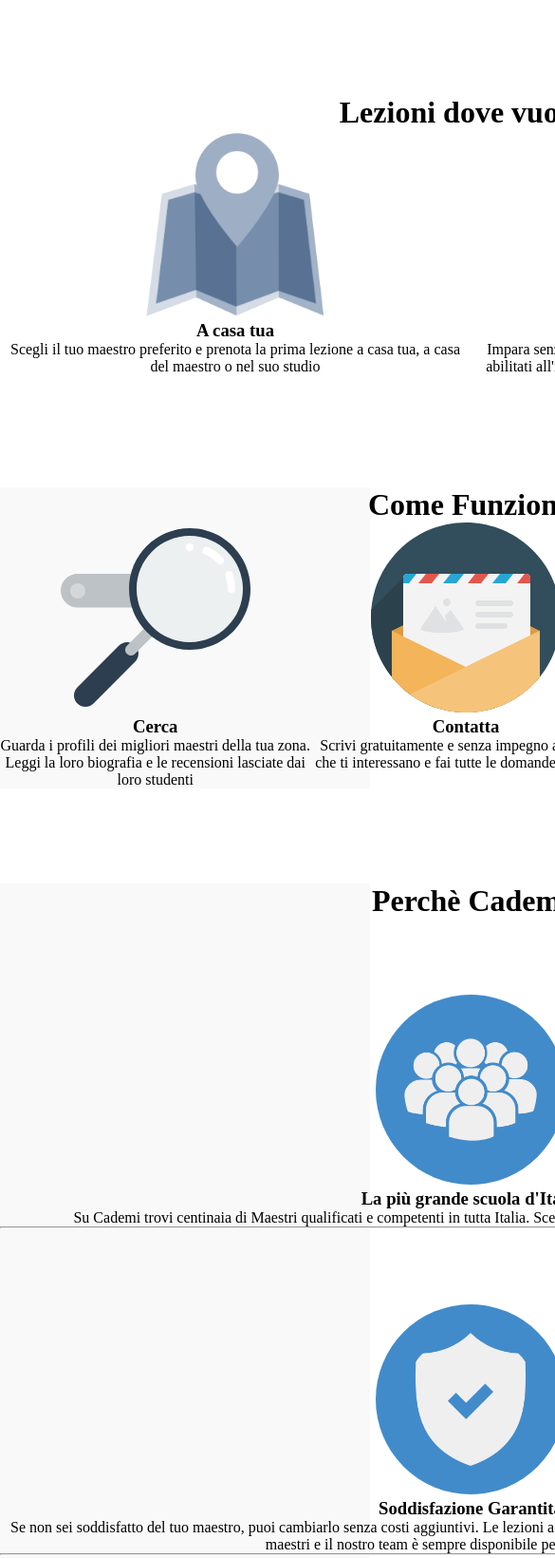
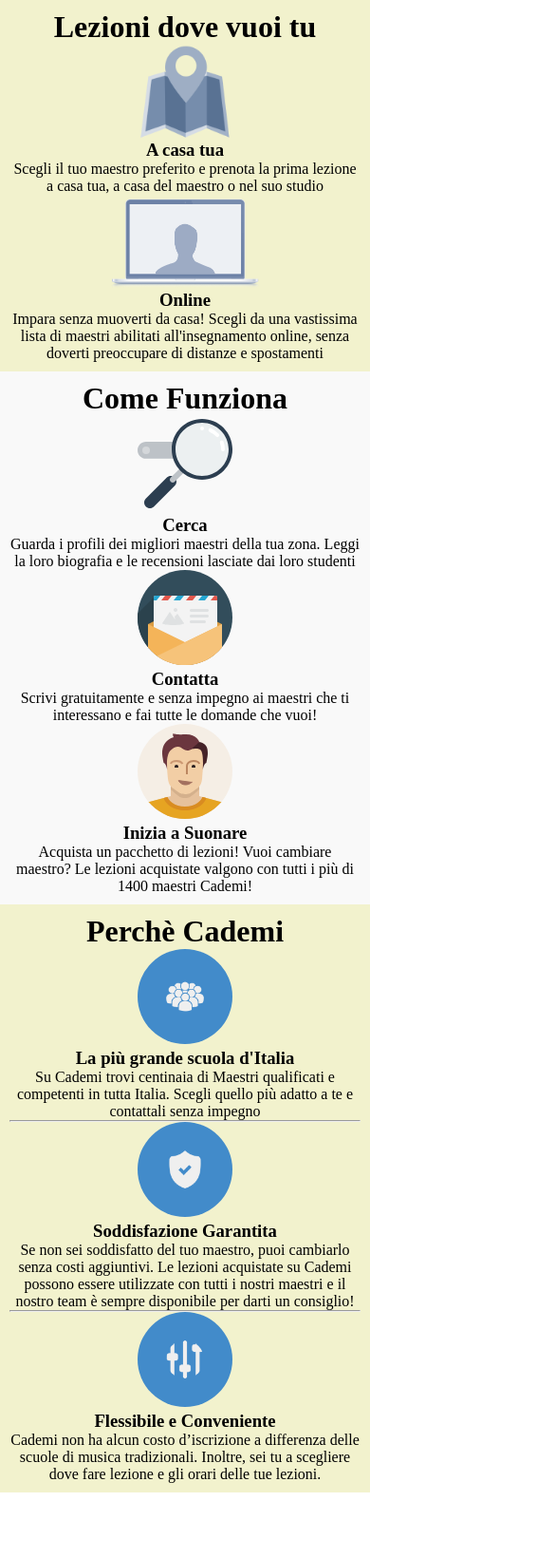
Before and after one commit to leopoldonanti/html-css-resp-wannabe-12bool, a plain HTML site: page index.html in a window 390 px wide. Shown: the top 1640 px of the page at 95% size, 585 px wide, since content can reach past the window. After the commit the page ends 1571 px from the top, so only its background shows below. Drawn offline with Linux system fonts and the light colour scheme.

Commit message:
PSEUDO fine ESERCIZIO

```diff
--- a/index.html
+++ b/index.html
@@ -11,12 +11,12 @@
     <div id="lezioni" class="container">
       <div class="row">
         <h1>Lezioni dove vuoi tu</h1>
-        <div class="left">
+        <div class="col-xs-12 col-md-6 col-lg-6">
           <img src="img/icon/maps.png" alt="">
           <h3>A casa tua</h3>
           Scegli il tuo maestro preferito e prenota la prima lezione a casa tua, a casa del maestro o nel suo studio
         </div>
-        <div class="right">
+        <div class="col-xs-12 col-md-6 col-lg-6">
           <img src="img/icon/screen.png" alt="">
           <h3>Online</h3>
           Impara senza muoverti da casa! Scegli da una vastissima lista di maestri abilitati all'insegnamento online, senza doverti preoccupare di distanze e spostamenti
@@ -27,17 +27,17 @@
     <div id="steps" class="container grey">
       <div class="row">
         <h1>Come Funziona</h1>
-        <div class="left">
+        <div class="col-xs-12 col-md-6 col-lg-4">
           <img src="img/search.svg" alt="">
           <h3>Cerca</h3>
           Guarda i profili dei migliori maestri della tua zona. Leggi la loro biografia e le recensioni lasciate dai loro studenti
         </div>
-        <div class="central">
+        <div class="col-xs-12 col-md-6 col-lg-4">
           <img src="img/letter.svg" alt="">
           <h3>Contatta</h3>
           Scrivi gratuitamente e senza impegno ai maestri che ti interessano e fai tutte le domande che vuoi!
         </div>
-        <div class="right">
+        <div class="col-xs-12 col-md-6 col-lg-4">
           <img src="img/male.svg" alt="">
           <h3>Inizia a Suonare</h3>
           Acquista un pacchetto di lezioni! Vuoi cambiare maestro? Le lezioni acquistate valgono con tutti i più di 1400 maestri Cademi!
@@ -48,19 +48,19 @@
     <div id="why" class="container grey">
       <div class="row">
         <h1>Perchè Cademi</h1>
-        <div class="first">
+        <div class="col-xs-12 col-md-12 col-lg-12">
           <img src="img/icon/profile.png" alt="">
           <h3>La più grande scuola d'Italia</h3>
           Su Cademi trovi centinaia di Maestri qualificati e competenti in tutta Italia. Scegli quello più adatto a te e contattali senza impegno
           <hr>
         </div>
-        <div class="second">
+        <div class="col-xs-12 col-md-12 col-lg-12">
           <img src="img/icon/secure.png" alt="">
           <h3>Soddisfazione Garantita</h3>
           Se non sei soddisfatto del tuo maestro, puoi cambiarlo senza costi aggiuntivi. Le lezioni acquistate su Cademi possono essere utilizzate con tutti i nostri maestri e il nostro team è sempre disponibile per darti un consiglio!
           <hr>
         </div>
-        <div class="third">
+        <div class="col-xs-12 col-md-12 col-lg-12">
           <img src="img/icon/flex.png" alt="">
           <h3>Flessibile e Conveniente</h3>
           Cademi non ha alcun costo d’iscrizione a differenza delle scuole di musica tradizionali. Inoltre, sei tu a scegliere dove fare lezione e gli orari delle tue lezioni.
--- a/style.css
+++ b/style.css
@@ -1,5 +1,5 @@
 .row {
-  width: 992px;
+  width:100%;
   margin-left: auto;
   margin-right: auto;
   margin-top: 100px;
@@ -71,3 +71,28 @@
 .clear {
   clear: both;
 }
+
+@media all and (min-width:992px){
+  .row{
+    width: 992px;
+  }
+}
+
+@media all and (min-width: 768px) and (max-width: 991px){
+  .row{
+    width:768px;
+  }
+}
+
+@media all and (max-width: 767px){
+  #why, #lezioni{
+    background-color: #F2F2CD;
+  }
+  .row{
+    margin-top: 0;
+    padding:10px;
+  }
+  img{
+    height:100px;
+  }
+}
```
